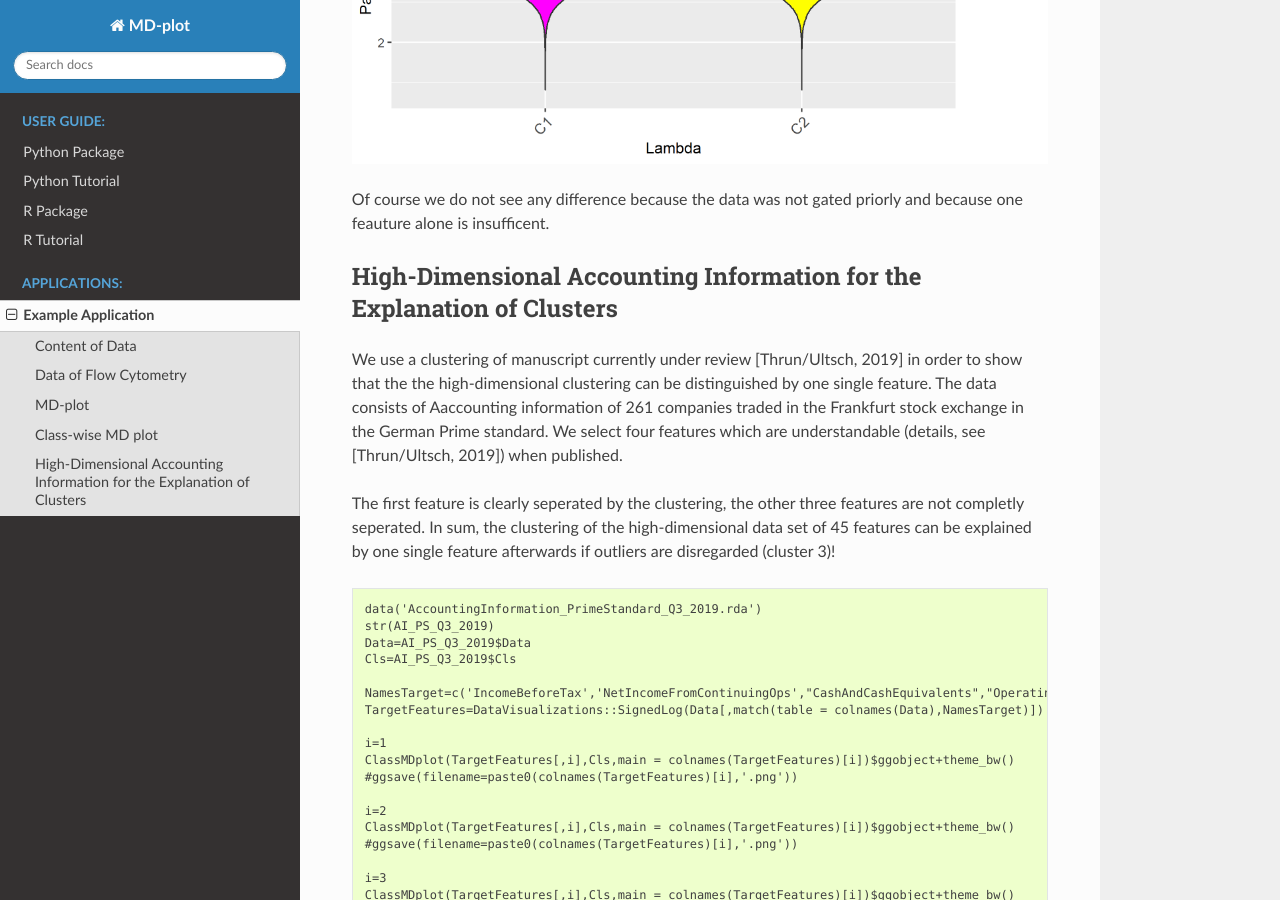
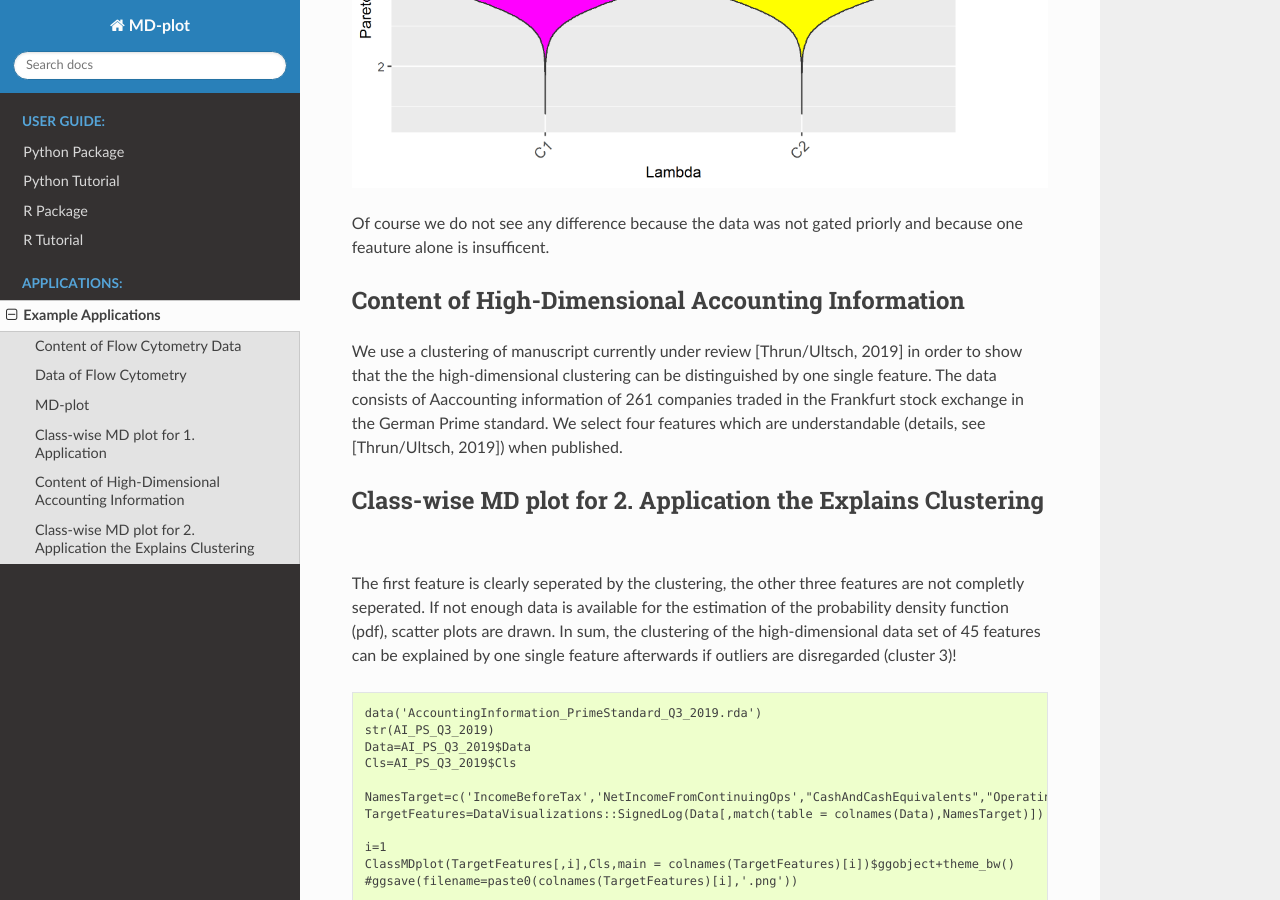
Before and after one commit to TinoGehlert/md_plot, a Sphinx documentation site: the page built from docs/application/example_application.md, in a window 1280 px wide and 900 px high, scrolled down 4463 px. Built offline with Sphinx 7.4.7 and the Read the Docs theme 2.0.0, drawn with Linux system fonts in a browser that asks for light colours; some of the changed text lies outside the part shown.

Commit message:
Update example_application.md

````diff
--- a/docs/application/example_application.md
+++ b/docs/application/example_application.md
@@ -1,9 +1,9 @@
-# Example Application
+# Example Applications
 
-Distribution Analysis of Flow Cytometry Big Data for the Detection of Lymphoma
+- Distribution Analysis of Flow Cytometry Big Data for the Detection of Lymphoma
+- High-Dimensional Accounting Information for the Explanation of Clusters
 
-
-## Content of Data
+## Content of Flow Cytometry Data
 
 Multiparameter flow cytometry is an immunologically based standard diagnostic procedure in oncology. It requires special medical knowledge in analysis and interpretation and a very extensive data aquisition. The knowledge of performing a manual analysis must be acquired in addition to the clinical background over several years of training. The method is of great clinical value for the care of oncological patients due to its simple application and high measuring speed compared to molecular genetic methods. We will show here, that there are infact obvious differences between ill and healthy patients if the MD plot is used.
 
@@ -46,7 +46,7 @@ Skewness is visible in the features: SS1,CD8kappa, CD23, CD7lambda, CD5, CD38, C
 
 No Data clipping is visible.
 
-## Class-wise MD plot
+## Class-wise MD plot for 1. Application
 An follow up question could be if we are able to distinguish ill from healthy patients by features, if a prior classification is given.
 We select features which are used in current panels.
 
@@ -72,11 +72,12 @@ ClassMDplot(Data[,'CD7lambda'],Cls)$ggobject+ggtitle('Class-wise Distribution An
 
 Of course we do not see any difference because the data was not gated priorly and because one feauture alone is insufficent.
 
-## High-Dimensional Accounting Information for the Explanation of Clusters
-
+## Content of High-Dimensional Accounting Information
 We use a clustering of manuscript currently under review [Thrun/Ultsch, 2019] in order to show that the the high-dimensional clustering can be distinguished by one single feature. The data consists of Aaccounting information of 261 companies traded in the Frankfurt stock exchange in the German Prime standard. We select four features which are understandable (details, see [Thrun/Ultsch, 2019]) when published.
 
-The first feature is clearly seperated by the clustering, the other three features are not completly seperated. In sum, the clustering of the high-dimensional data set of 45 features can be explained by one single feature afterwards if outliers are disregarded (cluster 3)!
+## Class-wise MD plot for 2. Application the Explains Clustering
+
+The first feature is clearly seperated by the clustering, the other three features are not completly seperated. If not enough data is available for the estimation of the probability density function (pdf), scatter plots are drawn. In sum, the clustering of the high-dimensional data set of 45 features can be explained by one single feature afterwards if outliers are disregarded (cluster 3)!
 
 ```{r}
 data('AccountingInformation_PrimeStandard_Q3_2019.rda')
````
